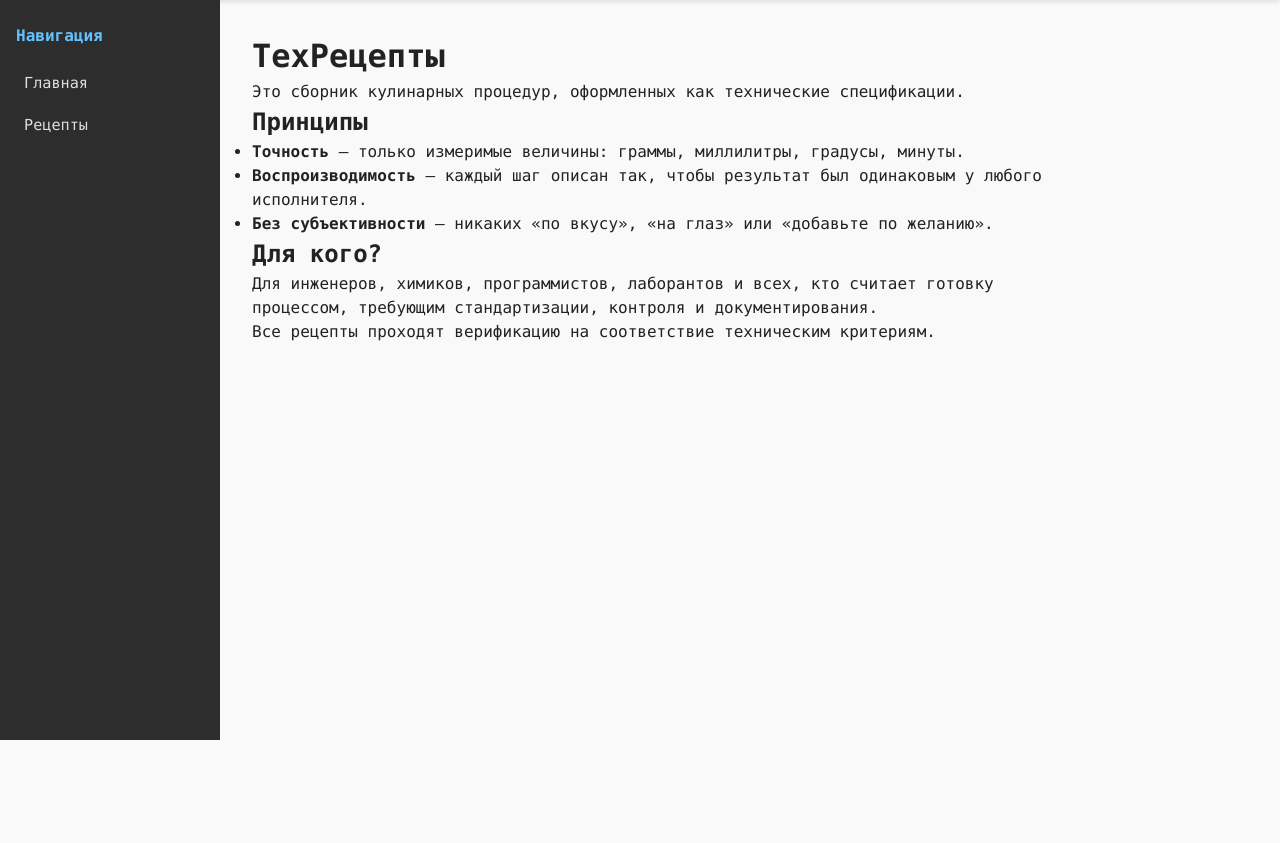
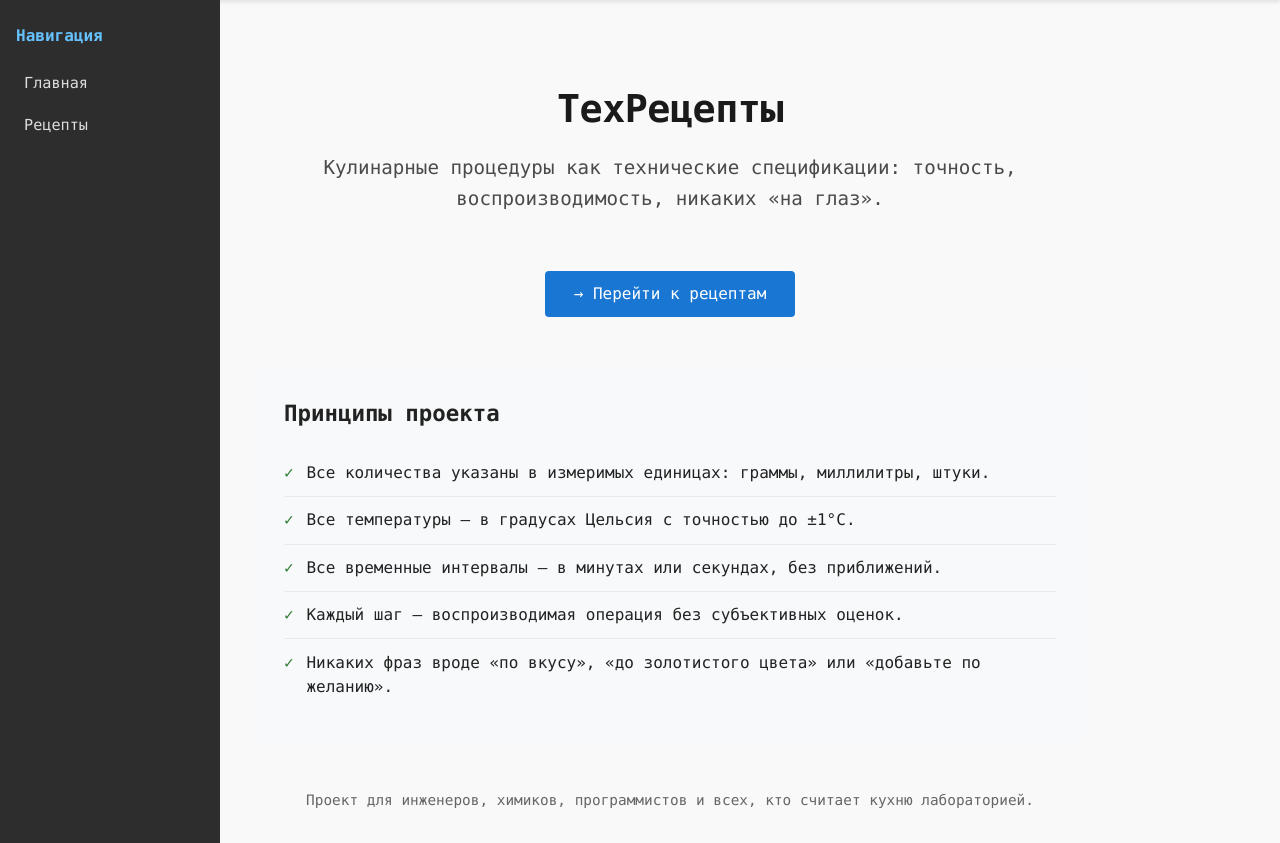
Before and after one commit to Freezy113/tech-recipes, a Flask app: page / in a window 1280 px wide. Shown: the part 66-909 px from the top of the page. Before the commit the page ends 806 px from the top, so only its background shows below. Run offline with Flask 3, Linux system fonts and the light colour scheme.

Commit message:
Добавлено описание и обложка для карточек

```diff
--- a/app.py
+++ b/app.py
@@ -87,7 +87,11 @@ def add_recipe():
         if Recipe.query.filter_by(slug=slug).first():
             return f"Slug '{slug}' уже занят", 400
 
-        recipe = Recipe(title=title, slug=slug)
+        recipe = Recipe(
+            title=title,
+            slug=slug,
+            description=request.form.get('description', '').strip() or None
+        )
 
         # Обработка обложки рецепта
         recipe_image = request.files.get('recipe_image')
@@ -151,6 +155,7 @@ def init_db():
             recipe = Recipe(
                 title="Классический крем-брюле",
                 slug="creme-brulee",
+                description="Французский десерт с нежным заварным кремом и хрустящей карамельной корочкой. Требует точного контроля температуры при выпечке и охлаждении."
 
             )
             db.session.add(recipe)
--- a/models.py
+++ b/models.py
@@ -11,6 +11,7 @@ class Recipe(db.Model):
     id = db.Column(db.Integer, primary_key=True)
     title = db.Column(db.String(120), nullable=False)
     slug = db.Column(db.String(120), unique=True, nullable=False)
+    description = db.Column(db.String(300), nullable=True)
     created_at = db.Column(db.DateTime, default=datetime.utcnow)
 
     def __repr__(self):
--- a/templates/add_recipe.html
+++ b/templates/add_recipe.html
@@ -6,6 +6,7 @@
 <form method="post" enctype="multipart/form-data">
     <p>
         <label>Название: <input name="title" required></label><br>
+        <label>Краткое описание:<br> <textarea name="description" maxlength="300" rows="2" style="width: 100%;"></textarea></label>
         <label>Slug (для URL): <input name="slug" required placeholder="espresso-v3"></label><br>
         <label>Обложка (не обязательно):  <input type="file" name="recipe_image" accept="image/*">
 </label>
--- a/templates/index.html
+++ b/templates/index.html
@@ -4,26 +4,108 @@
 {% block title %}ТехРецепты — Главная{% endblock %}
 
 {% block content %}
-<h1>ТехРецепты</h1>
+<style>
+.hero {
+    max-width: 700px;
+    margin: 3rem auto;
+    text-align: center;
+}
 
-<p>
-    Это сборник кулинарных процедур, оформленных как технические спецификации.
-</p>
+.hero h1 {
+    font-size: 2.4rem;
+    font-weight: 600;
+    margin-bottom: 1rem;
+    letter-spacing: -0.5px;
+    color: #1a1a1a;
+}
 
-<h2>Принципы</h2>
-<ul>
-    <li><strong>Точность</strong> — только измеримые величины: граммы, миллилитры, градусы, минуты.</li>
-    <li><strong>Воспроизводимость</strong> — каждый шаг описан так, чтобы результат был одинаковым у любого исполнителя.</li>
-    <li><strong>Без субъективности</strong> — никаких «по вкусу», «на глаз» или «добавьте по желанию».</li>
-</ul>
+.hero p.subtitle {
+    font-size: 1.2rem;
+    color: #4a4a4a;
+    margin-bottom: 2.5rem;
+    line-height: 1.6;
+}
 
-<h2>Для кого?</h2>
-<p>
-    Для инженеров, химиков, программистов, лаборантов и всех, кто считает готовку процессом,
-    требующим стандартизации, контроля и документирования.
-</p>
+.principles {
+    background: #f8f9fa;
+    padding: 2rem;
+    border-radius: 8px;
+    margin: 3rem 0;
+    text-align: left;
+}
 
-<p>
-    Все рецепты проходят верификацию на соответствие техническим критериям.
+.principles h2 {
+    margin-bottom: 1.2rem;
+    font-size: 1.4rem;
+    color: #222;
+}
+
+.principles ul {
+    list-style: none;
+    padding: 0;
+    margin: 0;
+}
+
+.principles li {
+    padding: 0.7rem 0;
+    border-bottom: 1px solid #eaeaea;
+    display: flex;
+    gap: 0.8rem;
+}
+
+.principles li:last-child {
+    border-bottom: none;
+}
+
+.principles li::before {
+    content: "✓";
+    color: #2e7d32;
+    font-weight: bold;
+    flex-shrink: 0;
+}
+
+.cta-button {
+    display: inline-block;
+    margin-top: 1rem;
+    padding: 0.7rem 1.8rem;
+    background: #1976d2;
+    color: white;
+    text-decoration: none;
+    border-radius: 4px;
+    font-weight: 500;
+    transition: background 0.2s;
+}
+
+.cta-button:hover {
+    background: #1565c0;
+    text-decoration: none;
+}
+
+@media (max-width: 600px) {
+    .hero h1 { font-size: 1.8rem; }
+    .hero p.subtitle { font-size: 1rem; }
+}
+</style>
+
+<div class="hero">
+    <h1>ТехРецепты</h1>
+    <p class="subtitle">Кулинарные процедуры как технические спецификации: точность, воспроизводимость, никаких «на глаз».</p>
+
+    <a href="/recipes" class="cta-button">→ Перейти к рецептам</a>
+</div>
+
+<div class="principles">
+    <h2>Принципы проекта</h2>
+    <ul>
+        <li>Все количества указаны в измеримых единицах: граммы, миллилитры, штуки.</li>
+        <li>Все температуры — в градусах Цельсия с точностью до ±1°C.</li>
+        <li>Все временные интервалы — в минутах или секундах, без приближений.</li>
+        <li>Каждый шаг — воспроизводимая операция без субъективных оценок.</li>
+        <li>Никаких фраз вроде «по вкусу», «до золотистого цвета» или «добавьте по желанию».</li>
+    </ul>
+</div>
+
+<p style="text-align: center; color: #666; margin-top: 3rem; font-size: 0.9rem;">
+    Проект для инженеров, химиков, программистов и всех, кто считает кухню лабораторией.
 </p>
 {% endblock %}
```
Also changed, not shown: templates/recipes.html (+12 -4 lines), 1 other file.
